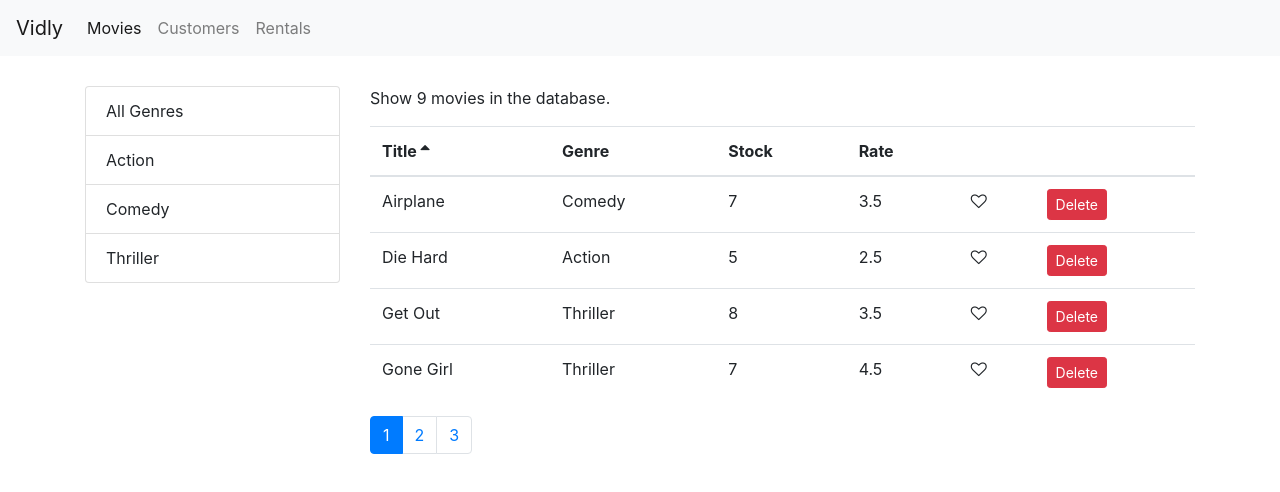
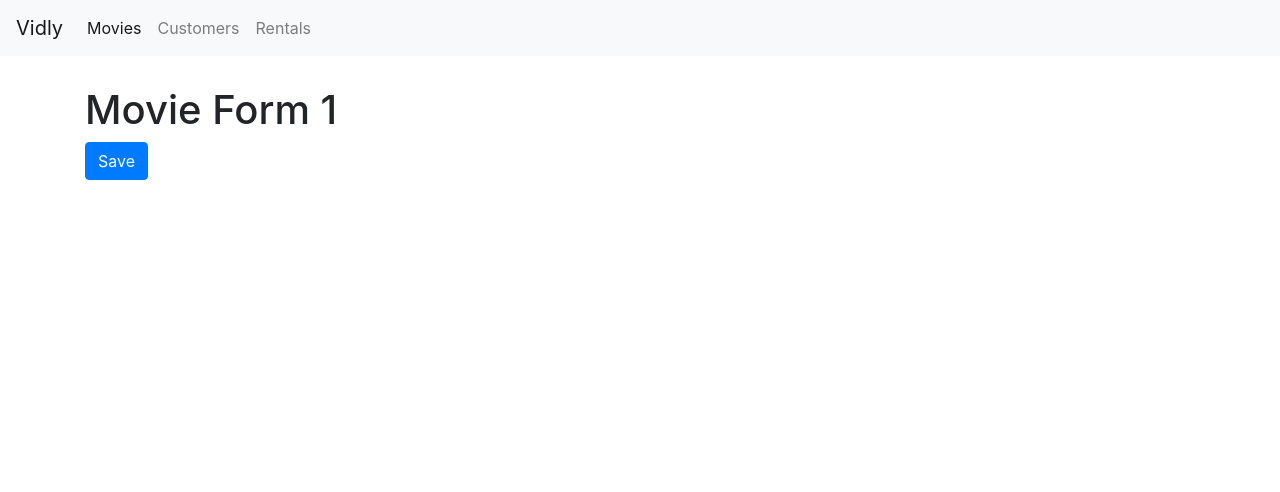
Before and after one commit to katrinamarquez/movies-db, a React (Create React App) app: page /movies/1 in a window 1280 px wide. Shown: the top 492 px of the page. Built offline with nearby package versions, Linux system fonts and the light colour scheme.

Commit message:
add in begining of movies form

```diff
--- a/src/App.js
+++ b/src/App.js
@@ -6,6 +6,7 @@
 import NotFound from './components/notFound';
 import NavBar from './components/navBar';
 import './App.css';
+import MovieForm from './components/movieForm';
 
 class App extends Component {
   render() {
@@ -14,6 +15,7 @@
         <NavBar />
         <main className="container">
           <Switch>
+            <Route path="/movies/:id" component={MovieForm} />
             <Route path="/movies" component={Movies}></Route>
             <Route path="/customers" component={Customers}></Route>
             <Route path="/rentals" component={Rentals}></Route>
--- a/src/components/movieForm.jsx
+++ b/src/components/movieForm.jsx
@@ -1,8 +1,16 @@
 import React from 'react';
 
-const MovieForm = () => {
+const MovieForm = ({ match, history }) => {
   return (
-    <h1>Movie Form</h1>
+    <div>
+      <h1>Movie Form {match.params.id}</h1>
+      <button
+        className="btn btn-primary"
+        onClick={() => history.push('/movies')}
+      >
+        Save
+      </button>
+    </div>
    );
 }
 
--- a/src/components/moviesTable.jsx
+++ b/src/components/moviesTable.jsx
@@ -1,9 +1,15 @@
 import React, { Component } from 'react';
+import { Link } from 'react-router-dom';
 import Table from './common/table';
 import Like from './common/like';
 class MoviesTable extends Component {
   columns = [
-    { path: 'title', label: 'Title' },
+    {
+      path: 'title',
+      label: 'Title',
+      // to is a template literal
+      content: movie => <Link to={`/movies/${movie._id}`}>{movie.title}</Link>
+    },
     { path: 'genre.name', label: 'Genre' },
     { path: 'numberInStock', label: 'Stock' },
     { path: 'dailyRentalRate', label: 'Rate' },
```
Also changed, not shown: 1 other file (tests, documents, lock files or other folders).
